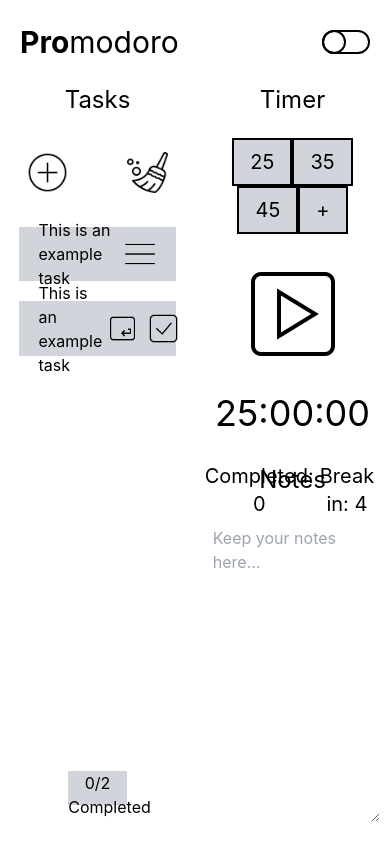
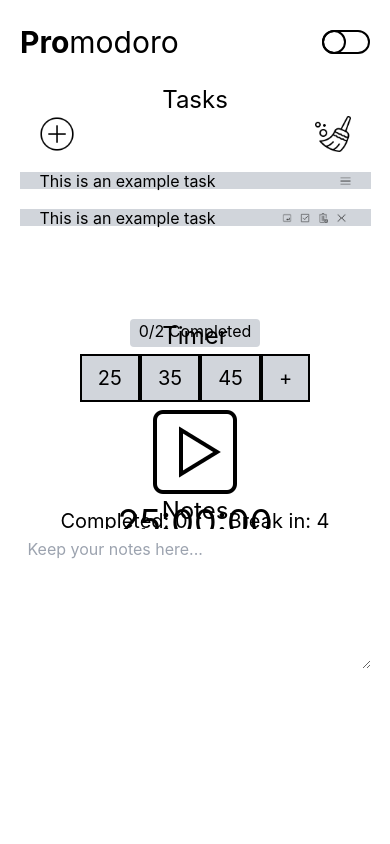
Before and after one commit to kalecodes/promodoro, a React (Create React App) app: page / in a window 390 px wide. Built offline with nearby package versions, Linux system fonts and the light colour scheme; a web font is replaced by a local one.

Commit message:
improve task list responsiveness

```diff
--- a/src/App.js
+++ b/src/App.js
@@ -9,9 +9,9 @@ function App() {
   return (
     <div className="App h-screen">
       <Header />
-      <main className="flex h-9/10">
+      <main className="flex flex-col md:flex-row h-9/10">
         <Tasks />
-        <section className="w-1/2">
+        <section className="md:w-1/2">
           <Timer />
           <Notes />
         </section>
--- a/src/components/Header/index.js
+++ b/src/components/Header/index.js
@@ -4,11 +4,9 @@ function Header() {
   return (
     <header className="flex justify-between p-5 items-center h-1/10">
       <div className="text-3xl"><span className="font-bold">Pro</span>modoro</div>
-      <div >
+      <div>
         <div className="w-12 h-6 border-2 border-black rounded-full relative">
-          <div className="w-6 h-6 border-2 border-black rounded-full absolute  -top-0.5 -left-0.5">
-
-          </div>
+          <div className="w-6 h-6 border-2 border-black rounded-full absolute  -top-0.5 -left-0.5"></div>
         </div>
       </div>
     </header>
--- a/src/components/Tasks/index.js
+++ b/src/components/Tasks/index.js
@@ -3,26 +3,26 @@ import Task from "../Task";
 
 function Tasks()  {
   return(
-    <section className="w-1/2 flex flex-col">
+    <section className="md:w-1/2 flex flex-col">
       <div className="text-2xl">Tasks</div>
-      <div className="w-9/10 h-9/10 m-auto">
-        <div className="flex justify-between items-center h-1/10 w-4/5 mx-auto">
+      <div className="md:w-9/10 md:h-9/10 md:m-auto">
+        <div className="flex justify-between items-center w-4/5 mx-auto">
           <img
             src={require('../../assets/icons/plus-dark.png')}
             alt="add new task"
-            className="h-3/5 "
+            className="w-9"
           />
           <img
             src={require('../../assets/icons/clear-dark.png')}
             alt="clear all tasks"
-            className="h-3/5 "
+            className="w-9"
           />
         </div>
-        <div id="task-container" className="h-4/5 overflow-scroll">
+        <div id="task-container" className="h-5/6 overflow-scroll">
           <Task />
         </div>
         <div className="h-1/10 flex justify-center items-center">
-          <div className="w-1/3 h-1/2 bg-gray-300">
+          <div className="w-1/3 h-7 rounded bg-gray-300">
             0/2 Completed
           </div>
         </div>
```
